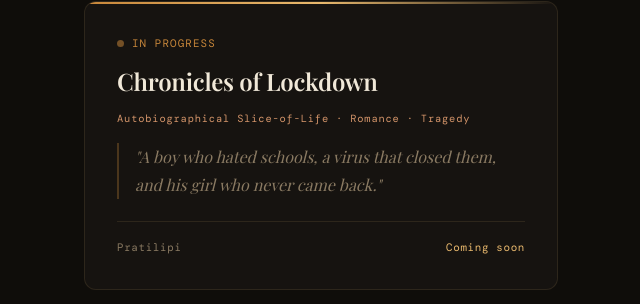
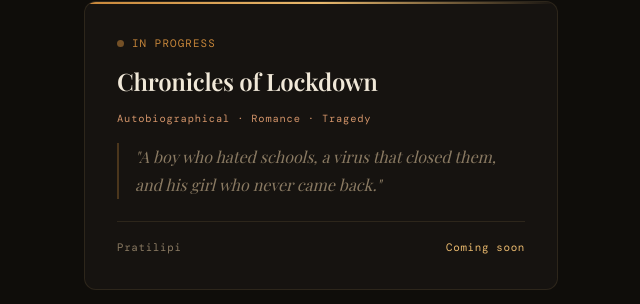
Before and after one commit to 04harithecoder/A-Writers-portfolio, a Flask app: page / in a window 1280 px wide. Shown: the part 4128-4432 px from the top of the page, without its empty margins (70-710 px from the left). Run offline with Flask 3, Linux system fonts and the light colour scheme; some web fonts are replaced.

Commit message:
My Second Commit

```diff
--- a/templates/index.html
+++ b/templates/index.html
@@ -180,7 +180,7 @@
             In Progress
           </div>
           <h3 class="upcoming-title">Chronicles of Lockdown</h3>
-          <p class="upcoming-genre mono">Autobiographical Slice-of-Life · Romance · Tragedy</p>
+          <p class="upcoming-genre mono">Autobiographical · Romance · Tragedy</p>
           <p class="upcoming-desc">
             "A boy who hated schools, a virus that closed them,<br />
             and his girl who never came back."
```
